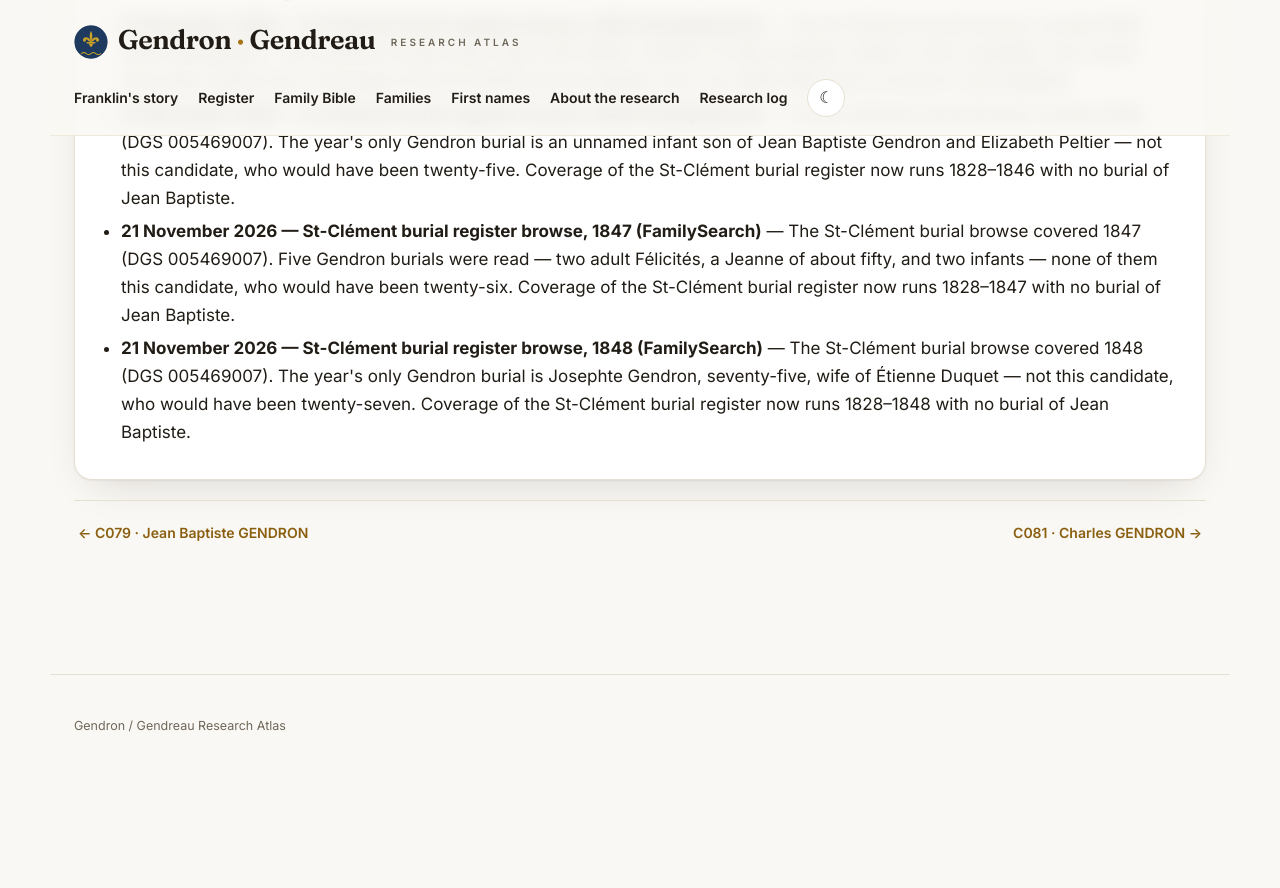
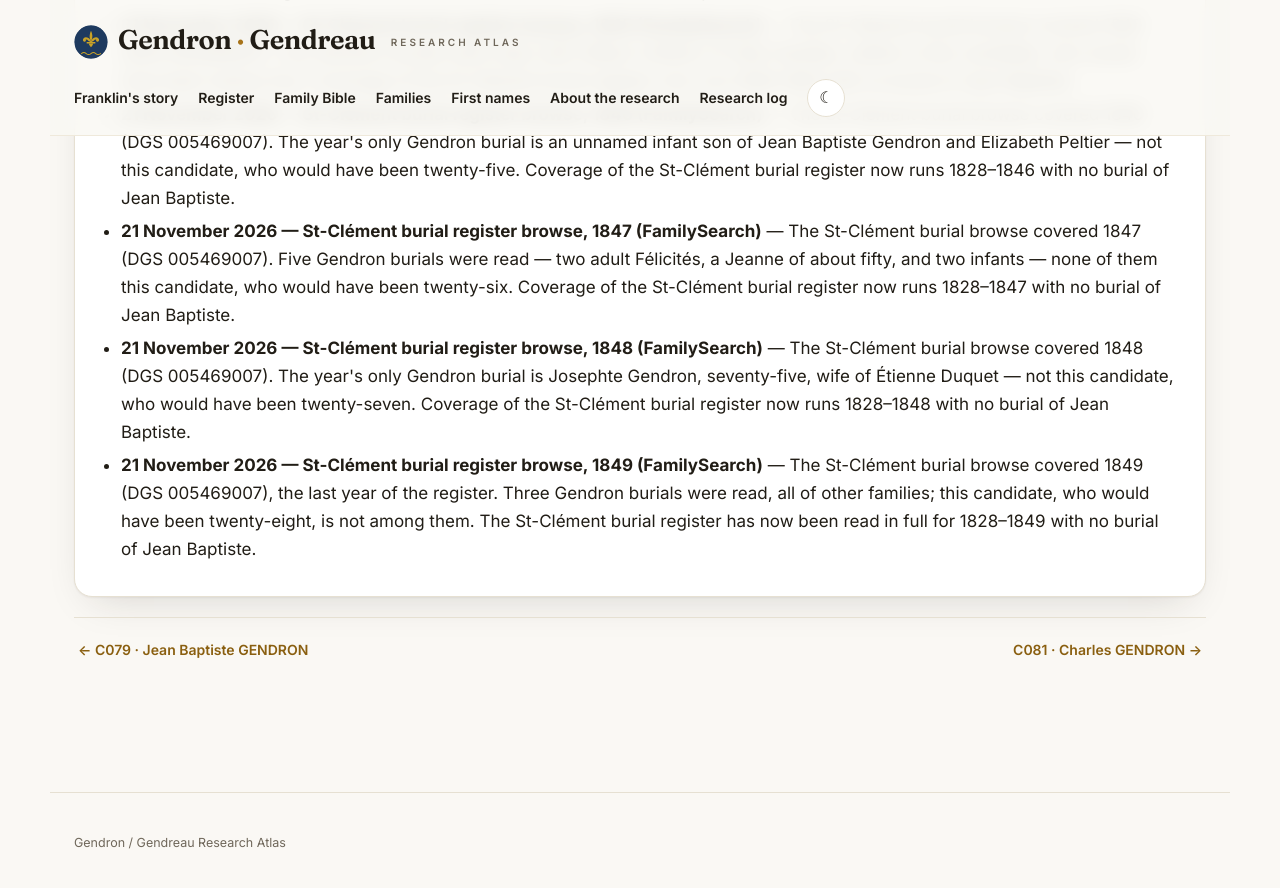
Before and after one commit to vetharmon/gendron-research, a Jekyll site: the page built from _candidates/c080.md, in a window 1280 px wide and 900 px high, scrolled down 4253 px. Shown: the top 888 px of the window. Built offline with Jekyll 4.4.1, drawn with Linux system fonts in a browser that asks for light colours; before the commit the page ends 5036 px from its top, so only the background shows below that.

Commit message:
St-Clement burial browse 1849 — entries for C080, C195, C212

```diff
--- a/_candidates/c080.md
+++ b/_candidates/c080.md
@@ -57,6 +57,8 @@ search_log:
     outcome: "The St-Clément burial browse covered 1847 (DGS 005469007). Five Gendron burials were read — two adult Félicités, a Jeanne of about fifty, and two infants — none of them this candidate, who would have been twenty-six. Coverage of the St-Clément burial register now runs 1828–1847 with no burial of Jean Baptiste."
   - resource: "21 November 2026 — St-Clément burial register browse, 1848 (FamilySearch)"
     outcome: "The St-Clément burial browse covered 1848 (DGS 005469007). The year's only Gendron burial is Josephte Gendron, seventy-five, wife of Étienne Duquet — not this candidate, who would have been twenty-seven. Coverage of the St-Clément burial register now runs 1828–1848 with no burial of Jean Baptiste."
+  - resource: "21 November 2026 — St-Clément burial register browse, 1849 (FamilySearch)"
+    outcome: "The St-Clément burial browse covered 1849 (DGS 005469007), the last year of the register. Three Gendron burials were read, all of other families; this candidate, who would have been twenty-eight, is not among them. The St-Clément burial register has now been read in full for 1828–1849 with no burial of Jean Baptiste."
 permalink: /candidates/c080/
 sources:
   - label: "LAFRANCE baptism (act 2369738)"
```
Also changed, not shown: _candidates/c195.md (+2 -0 lines), _candidates/c212.md (+2 -0 lines).
